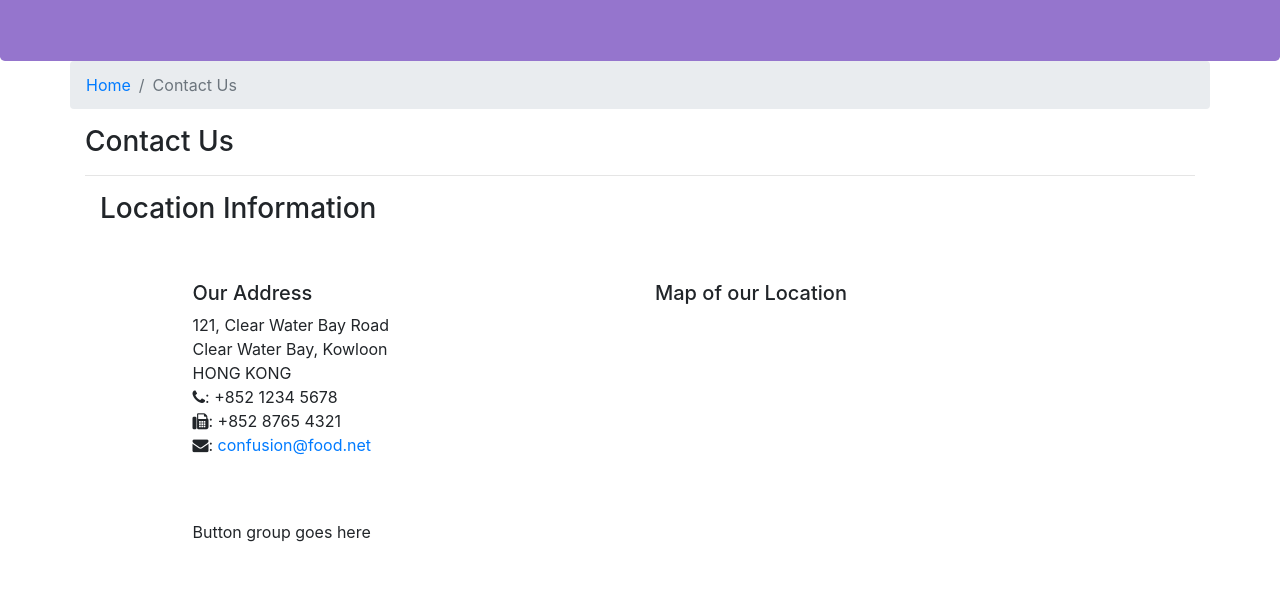
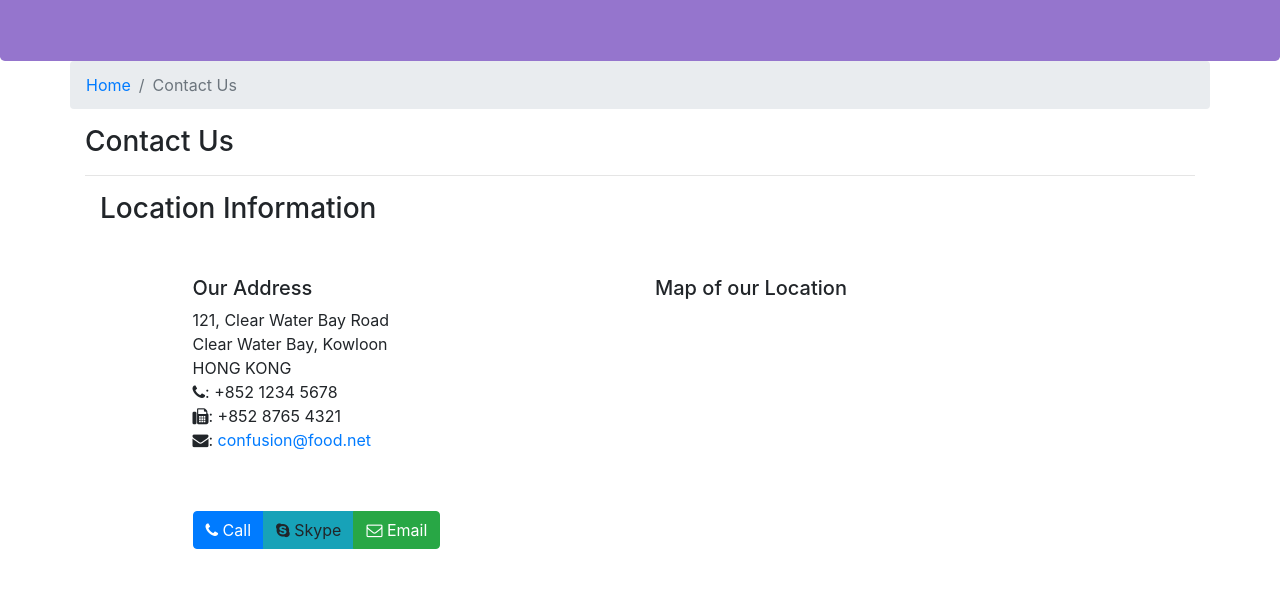
Before and after one commit to chrischantheman/coursera-bootstrap4, a website: page contactus.html in a window 1280 px wide. Shown: the part 211-800 px from the top of the page. Drawn offline with nearby package versions, Linux system fonts and the light colour scheme.

Commit message:
bootstrap week 2 button exercise

```diff
--- a/contactus.html
+++ b/contactus.html
@@ -79,7 +79,11 @@
                 <h5>Map of our Location</h5>
             </div>
             <div class="col-12 col-sm-11 offset-sm-1">
-                Button group goes here
+                <div class="btn-group" role="group">
+                    <a role="button" class="btn btn-primary" href="tel:+15105553738"><i class="fa fa-phone"></i> Call</a>
+                    <a role="button" class="btn btn-info"><i class="fa fa-skype"></i> Skype</a>
+                    <a role="button" class="btn btn-success" href="mailto:chanchan@chan.com"><i class="fa fa-envelope-o"></i> Email</a>
+                </div>
             </div>
         </div>
 
```
Also changed, not shown: aboutus.html (+1 -1 lines), index.html (+1 -1 lines).
